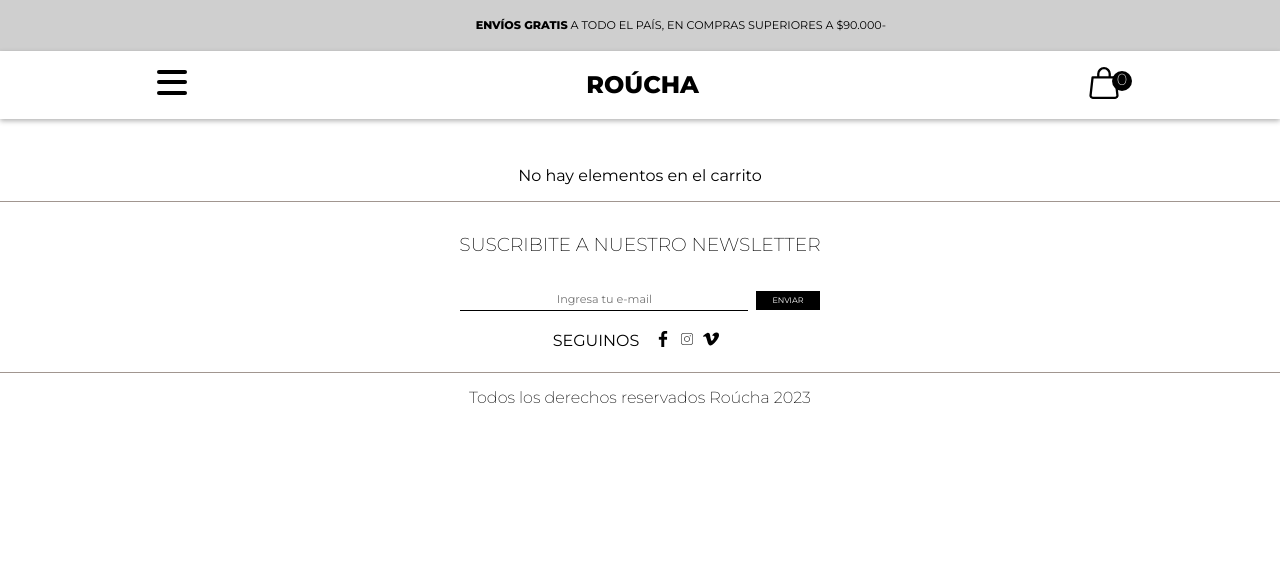
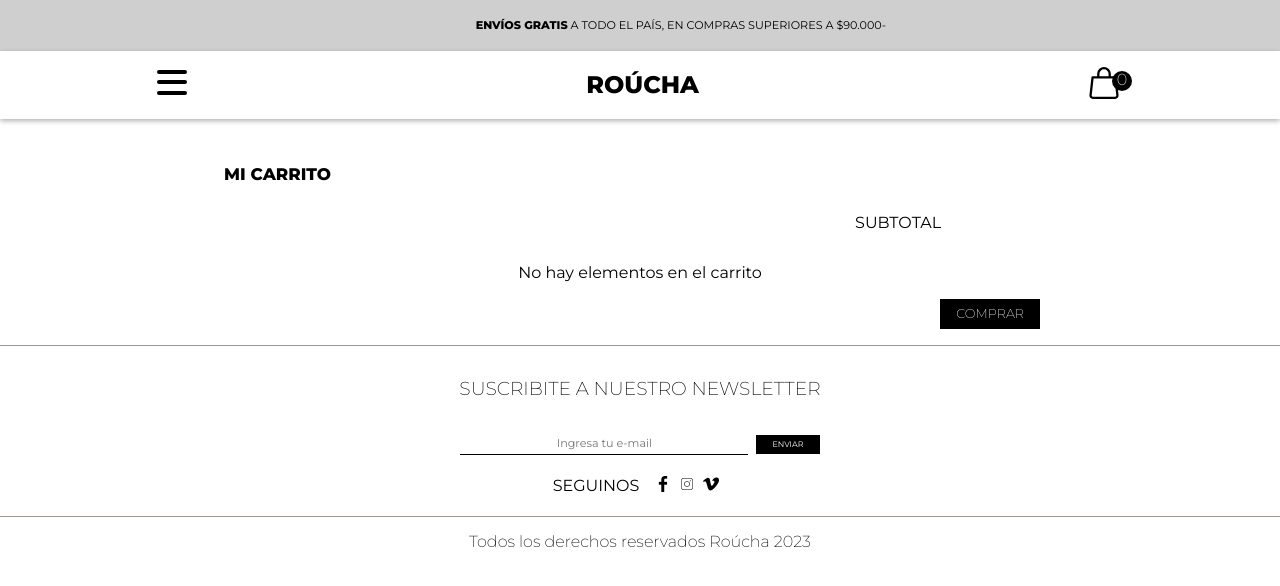
Before and after one commit to pablo-obrach/Roucha-Tienda, a React (Vite) app: page /cart in a window 1280 px wide. Shown: the top 586 px of the page. Built offline with nearby package versions, Linux system fonts and the light colour scheme.

Commit message:
Add: mejoras al carrito, estilos y boton de comprar

```diff
--- a/src/components/CartContent/CartElements.jsx
+++ b/src/components/CartContent/CartElements.jsx
@@ -1,15 +1,23 @@
 import {useProductsContext} from '../ProductsProvider/ProductsProvider'
 import styles from './CartElements.module.css'
-import CartTotal from './CartTotal'
 import closeIcon from '../../assets/icons/EpCloseBold.svg'
 import addIcon from '../../assets/icons/MiAdd.svg'
 import removeIcon from '../../assets/icons/MiRemove.svg'
-
+import BtnComprar from '../Buttons/BtnComprar'
 const CartElements = () => {
-  const {cart, handleBuy, decreaseProduct, removeProduct} = useProductsContext()
+  const {cart, handleBuy, decreaseProduct, removeProduct, total} =
+    useProductsContext()
 
   return (
     <div className={styles.mainContainerCart}>
+      <div className={styles.titleContainer}>
+        <h2>MI CARRITO</h2>
+      </div>
+
+      <div className={styles.SubTotalContainer}>
+        <p>SUBTOTAL</p>
+      </div>
+
       {cart.length !== 0 ? (
         cart.map(product => (
           <div className={styles.productCard} key={product.id}>
@@ -19,35 +27,44 @@
               alt={product.name}
             />
             <h3 className={styles.productText}>{product.name}</h3>
+            <h3 className={styles.productText}>${product.price}</h3>
+            <div className={styles.quantityContainer}>
+              <button
+                className={styles.productButtonQuantity}
+                onClick={() => decreaseProduct(product)}
+              >
+                <img src={removeIcon} alt='Remove Icon' />
+              </button>
+              <h3 className={styles.productText}>{product.quantity}</h3>
+              <button
+                className={styles.productButtonQuantity}
+                onClick={() => handleBuy(product)}
+              >
+                <img src={addIcon} alt='Add Icon' />
+              </button>
+            </div>
+            <h4 className={styles.productText}>
+              ${product.price * product.quantity}
+            </h4>
             <button
               onClick={() => removeProduct(product)}
               className={styles.productButtonEliminar}
             >
               <img src={closeIcon} alt='close icon' />
             </button>
-
-            <button
-              className={styles.productButtonQuantity}
-              onClick={() => decreaseProduct(product)}
-            >
-              <img src={removeIcon} alt='Remove Icon' />
-            </button>
-            <h3 className={styles.productText}>cantidad: {product.quantity}</h3>
-            <button
-              className={styles.productButtonQuantity}
-              onClick={() => handleBuy(product)}
-            >
-              <img src={addIcon} alt='Add Icon' />
-            </button>
-            <h4 className={styles.productText}>
-              ${product.price * product.quantity}
-            </h4>
           </div>
         ))
       ) : (
         <p>No hay elementos en el carrito</p>
       )}
-      {cart.length !== 0 && <CartTotal />}
+      {cart.length !== 0 && (
+        <div className={styles.totalContainer}>
+          <p>TOTAL: ${total}</p>
+        </div>
+      )}
+      <div className={styles.buttonContainer}>
+        <BtnComprar btnTitle='COMPRAR' />
+      </div>
     </div>
   )
 }
--- a/src/components/CartContent/CartElements.module.css
+++ b/src/components/CartContent/CartElements.module.css
@@ -3,11 +3,14 @@
   flex-direction: column;
   justify-content: center;
   align-items: center;
+  width: 80%;
+  margin: 0 auto;
   margin-top: 2rem;
 }
 
 .productCard {
   display: flex;
+  flex-wrap: wrap;
   align-items: center;
   justify-content: space-between;
   align-items: center;
@@ -15,7 +18,7 @@
   width: 78%;
   font-size: 1rem;
   padding: 1rem;
-  border-bottom: 1px solid var(--grey-texts);
+  border-top: 1px solid var(--grey-texts);
 }
 
 .productImage {
@@ -57,4 +60,40 @@
 
 .productText {
   font-size: 1rem;
+  font-weight: 400;
+  padding: 0.5rem;
 }
+
+.titleContainer {
+  align-self: flex-start;
+  margin-left: 6rem;
+  font-size: 0.7rem;
+}
+
+.titleContainer > h2 {
+  font-weight: 800;
+}
+
+.quantityContainer {
+  display: flex;
+  align-items: center;
+}
+
+.SubTotalContainer {
+  align-self: flex-end;
+  width: 29%;
+}
+
+.totalContainer {
+  align-self: flex-end;
+  width: 23%;
+}
+.totalContainer > p {
+  font-weight: 800;
+}
+
+.buttonContainer {
+  align-self: flex-end;
+  margin-right: 7rem;
+  margin-bottom: 1rem;
+}
--- a/src/components/CartContent/CartTotal.jsx
+++ b/src/components/CartContent/CartTotal.jsx
@@ -6,7 +6,7 @@
 
   return (
     <div>
-      <h3>Cart Total: ${total}</h3>
+      <h3>Total: ${total}</h3>
     </div>
   )
 }
--- a/src/components/ProductsProvider/ProductsProvider.jsx
+++ b/src/components/ProductsProvider/ProductsProvider.jsx
@@ -52,6 +52,8 @@
     localStorage.setItem('cart', JSON.stringify(cart))
   }, [cart])
 
+  const total = cart.reduce((acc, item) => acc + item.price * item.quantity, 0)
+
   return (
     <productsContext.Provider
       value={{
@@ -60,7 +62,8 @@
         setCart,
         handleBuy,
         decreaseProduct,
-        removeProduct
+        removeProduct,
+        total
       }}
     >
       {children}
```
